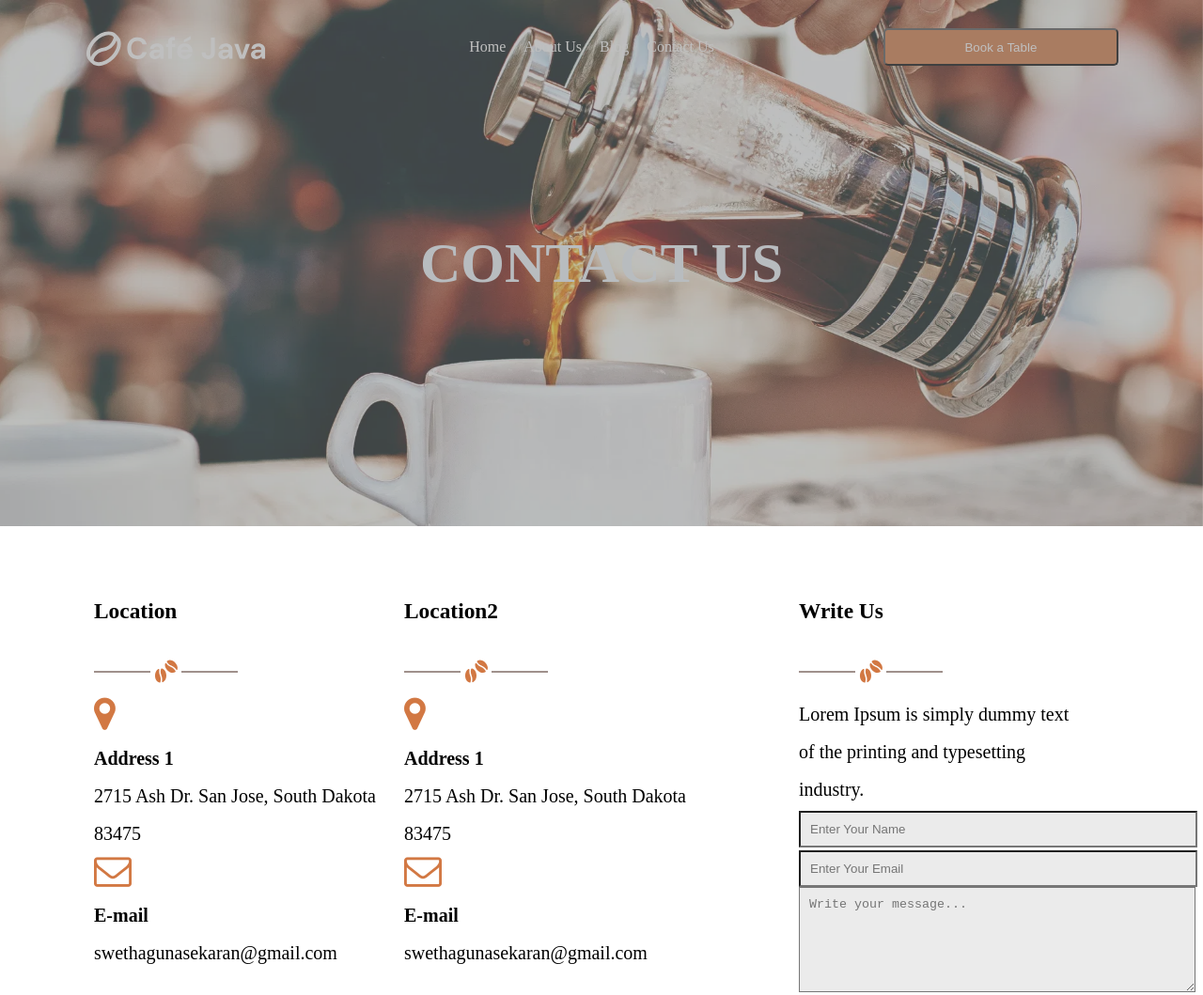
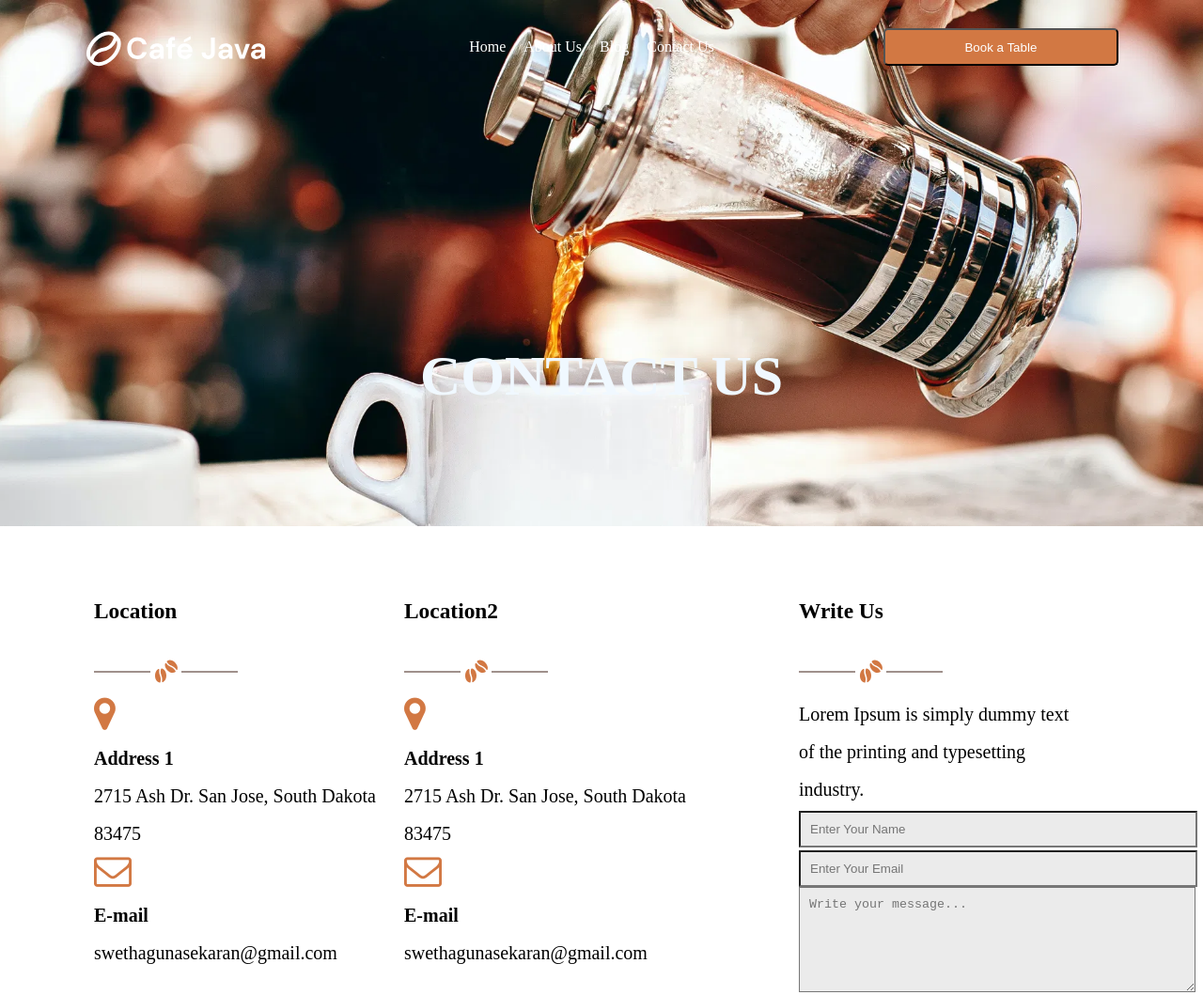
Before and after one commit to swethagunasekaran02/coffee-shop, a plain HTML site: page contactus.html in a window 1280 px wide. Shown: the top 1059 px of the page at 94% size. Drawn offline with Linux system fonts and the light colour scheme; files whose address does not match are found by name.

Commit message:
added:coffeeshop

```diff
--- a/css/contactus.css
+++ b/css/contactus.css
@@ -24,7 +24,7 @@
         background-size: cover;
         background-attachment: fixed;
         object-fit: cover;
-        filter: contrast(50%);
+
 
 
 
```
